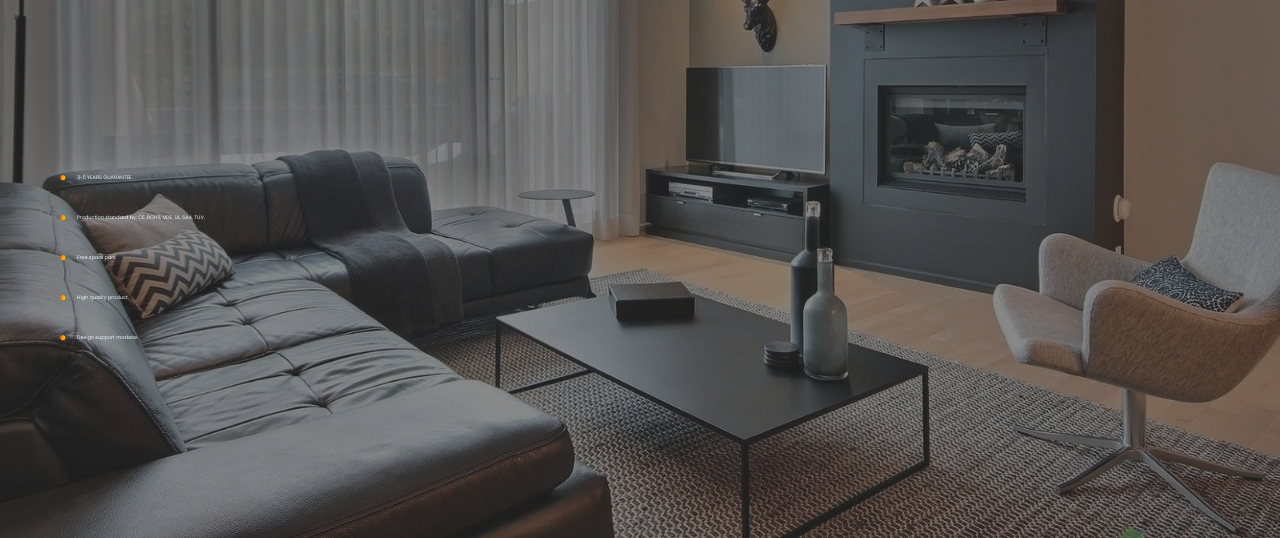
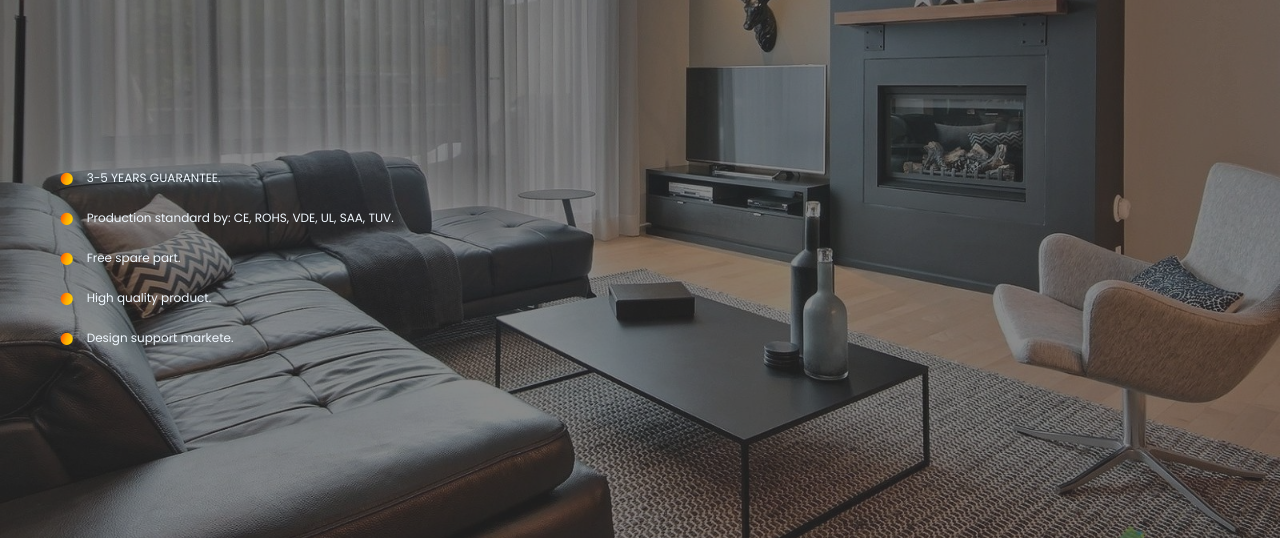
Before and after one commit to Delepover56/ChicLightingPHP, a plain HTML site: page Index.html in a window 1280 px wide. Shown: the part 387-925 px from the top of the page. Drawn offline with nearby package versions, Linux system fonts and the light colour scheme.

Commit message:
5th Update

```diff
--- a/Includes/Index.css
+++ b/Includes/Index.css
@@ -550,10 +550,10 @@ main .intro .head2 p::before {
 
 @media (max-height: 900px) {
     main .intro .head2 p::before {
-        font-size: 5px;
+        font-size: 12px;
     }
 
     main .intro .head2 p {
-        font-size: 5px;
+        font-size: 12px;
     }
 }
```
